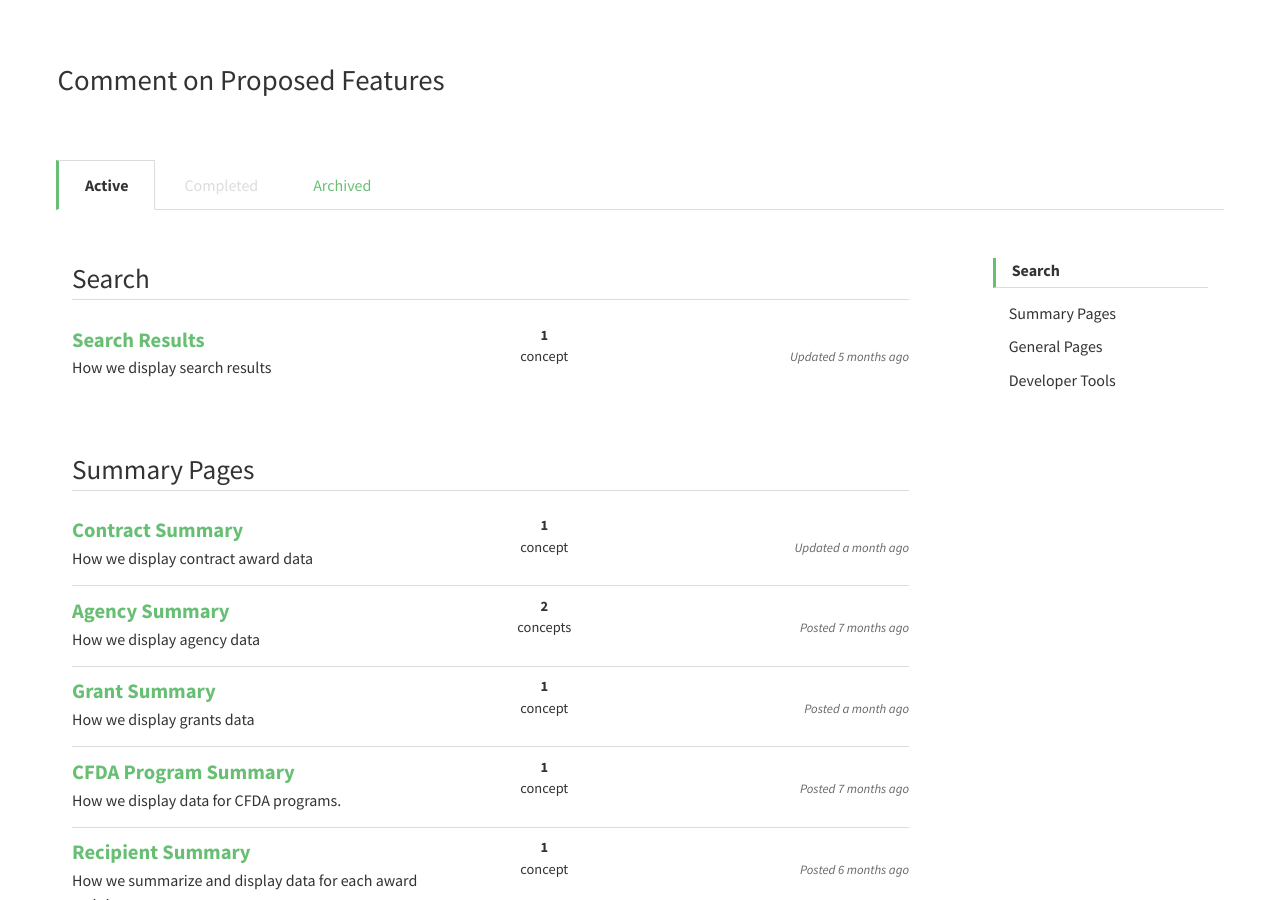
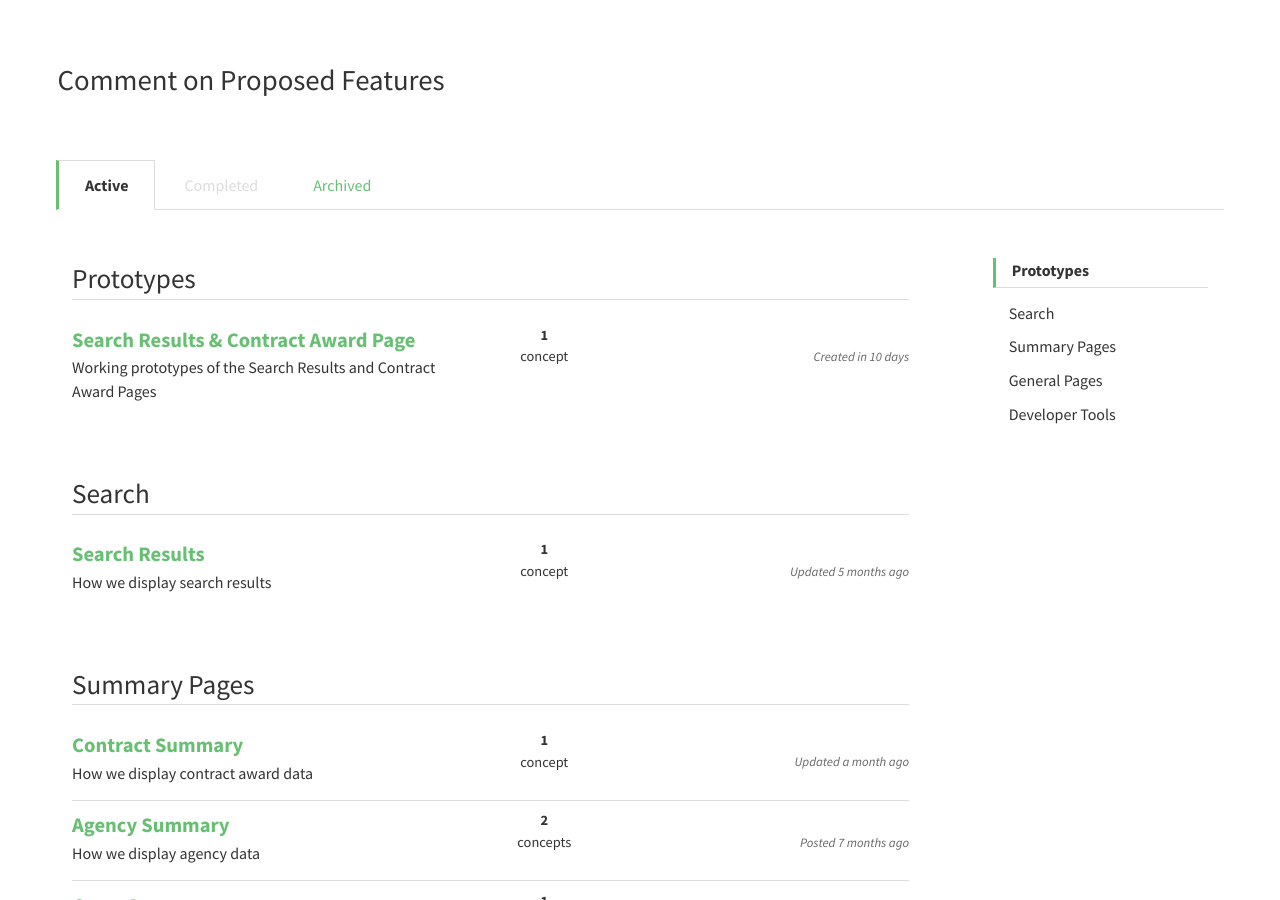
Before and after one commit to fedspendingtransparency/openbeta, a Jekyll site: the page built from index.html, in a window 1280 px wide and 900 px high, scrolled down 647 px. Built offline with Jekyll 4.4.1, drawn with Linux system fonts in a browser that asks for light colours; comment, search, counter and statistics services are not loaded; part of the change alters nothing that is shown.

Commit message:
in progress update

```diff
--- /dev/null
+++ b/_concepts/alpha.md
@@ -0,0 +1,54 @@
+---
+title: Search Results and Contract Award Page
+archived_page: no
+archived_page_text:
+link_to_archived_designs:
+link_to_active_designs:
+
+category: "Prototypes:"
+
+headline: Search Results & Contract Award Page
+
+copy:
+  - text: This concept is actually a working prototype of the Search Results and Contract Award pages. It represents the minimum viable product necessary to get feedback from the public. All data contained in the prototype is notional and does not represent actual spending data. Additionally, many intended features are currently placeholders, but will be implemented at a later date. We recommend that you view the individual concepts for the <a class="usa-cta" href="../search-results">search results page</a> and the <a class="usa-cta" href="../contract-summary">contract award summary</a> to better understand the intended functionality.
+
+
+discussion_title: "Discussion suggestions:"
+
+discussion_bullet_points:
+- Does the layout and information help you complete your tasks?
+- Is there anything that should be removed from the layout?
+- Are the labels and terminology appropriate?
+- Do the visualizations display the data as you expect?
+
+tabs_required: yes
+
+tabs:
+  - title: Version 0.1
+    url_hash: "!version-0.1"
+    archived_text:
+    description: "Key Features:"
+    features:
+      - description: Visualization of amounts awarded to date.
+      - description: Visual timeline of funding obligated, sub-award data, and the contract details.
+      - description: Data shown in graphs and tables.
+    disclaimer_text: <a class="usa-cta external-link" href="https://spending-data.us">View an interactive version of the below image</a>
+    image: "/assets/img/concept_contract-summary.png"
+    image_alt_text: This image displays the contract summary wireframe. Below the awarding agency and recipient name is a timeline displaying the progress of the award from the Start Date to the Current End Date and the Potential End Date. Below the timeline is a bar graph showing the total amount awarded and the total percentage currently awarded. In addition, the total amount of the sub-awards is also displayed.  Below the bar graph is a timeline showing the funds awarded from the start of the contract to date.
+    below_image_content:
+    disqus_identifier: 91250474
+    disqus_url: "https://openbeta.usaspending.com/concepts/contract-summary#!version-0.3"
+
+no_tabs:
+  - archived_text:
+    description:
+    features:
+      - description:
+    disclaimer_text:
+    image:
+    image_alt_text:
+    below_image_content:
+    disqus_identifier:
+    disqus_url:
+
+---
--- a/_data/home.yml
+++ b/_data/home.yml
@@ -7,6 +7,19 @@ banner_label:
   - text: <a href="http://bit.ly/2bUh0rC" target="_blank" rel="noopener noreferrer" class="schedule-feedback-link">Schedule a One-on-One Session</a>
 
 active_tab:
+  - category: Prototypes
+    scroll_id: prototypes
+    topics:
+      - headline: Search Results & Contract Award Page
+        description: Working prototypes of the Search Results and Contract Award Pages
+        total_concepts: 1
+        link: /concepts/alpha
+        # enter date in YYYY-MM-DD format
+        update_date: 2017-03-06
+        # following text prepends date above in "time ago" format
+        update_text: Created
+        disqus_identifiers:
+          - 10714632
   - category: Search
     scroll_id: search
     topics:
```
